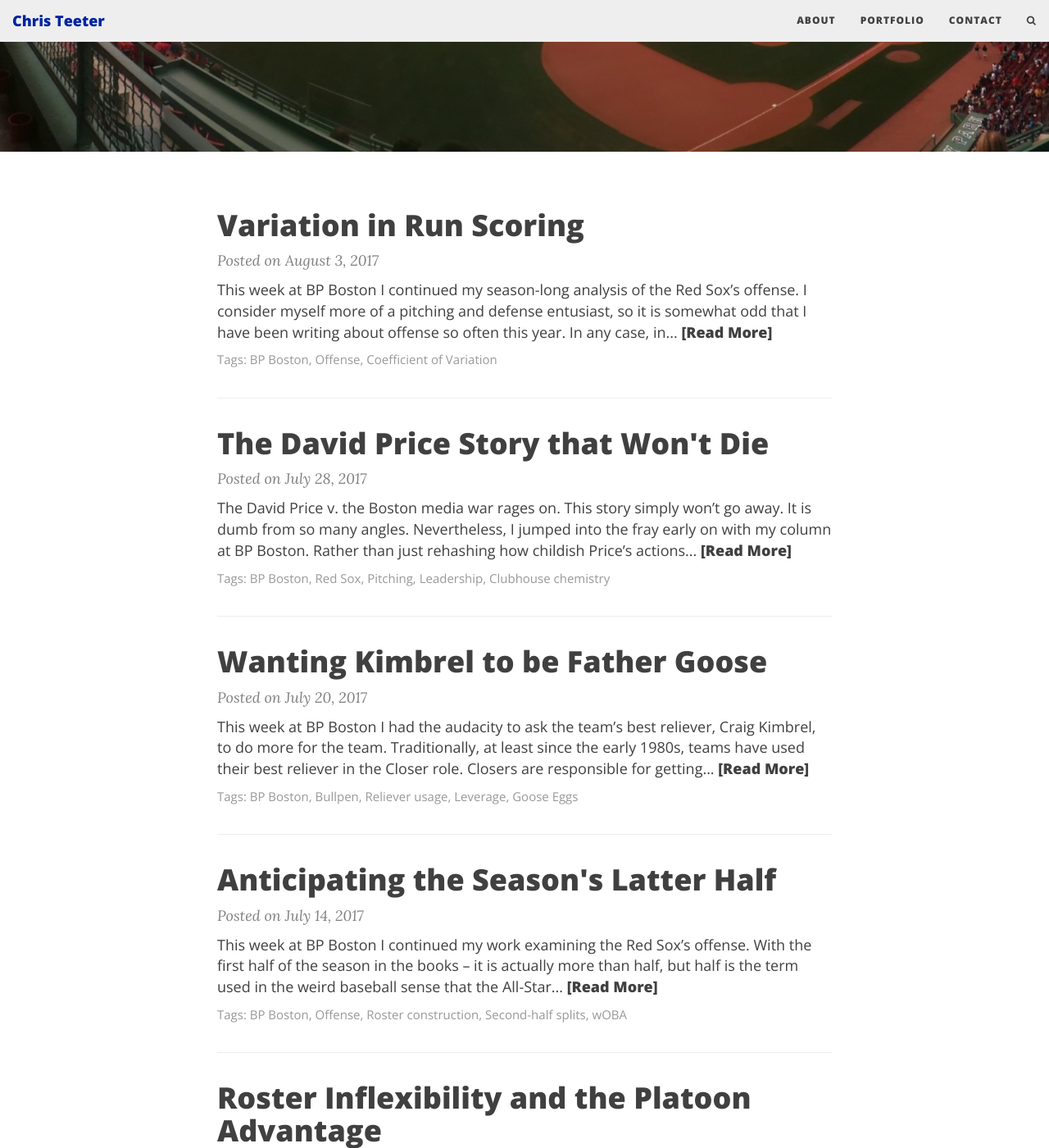
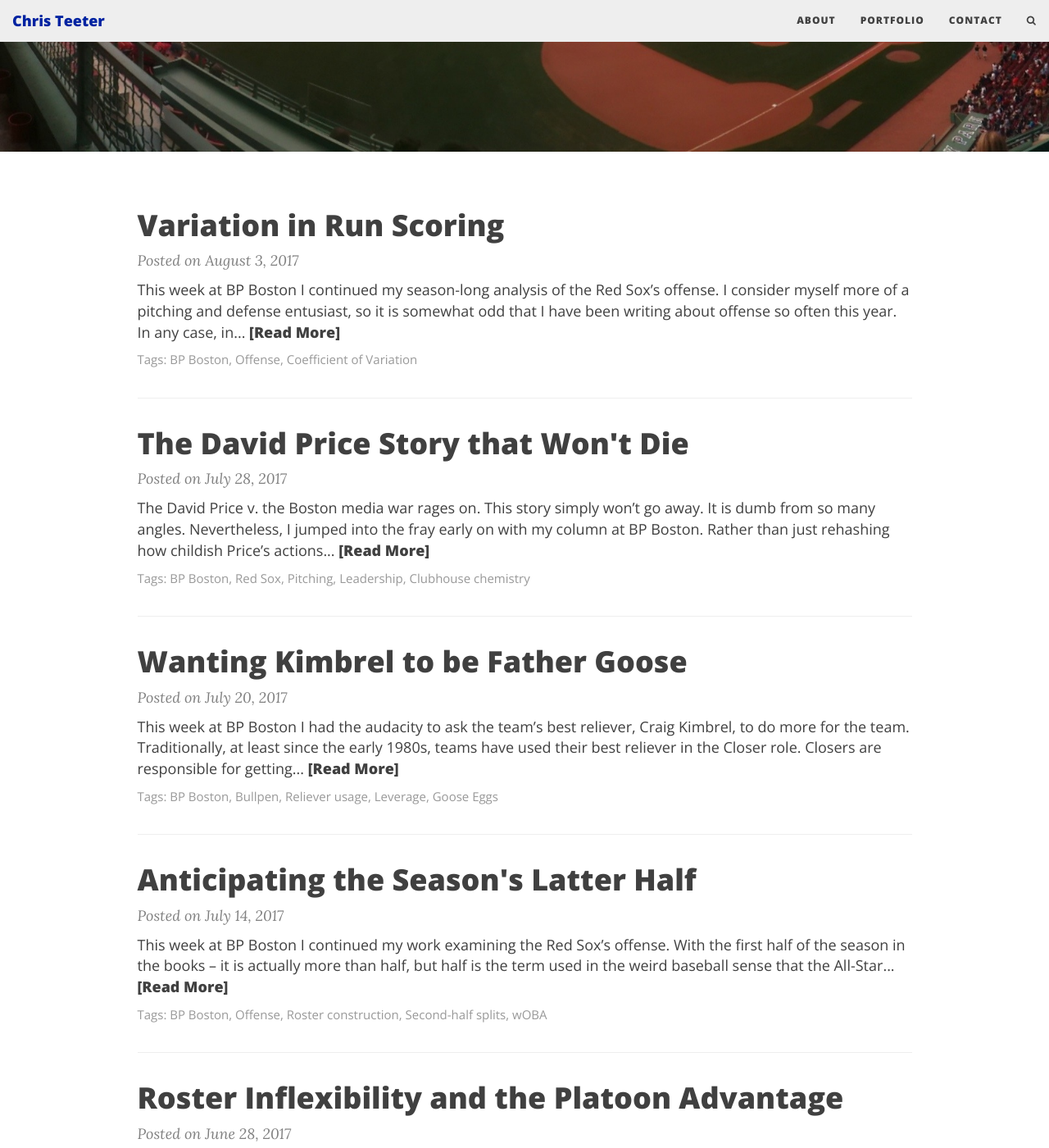
Before and after one commit to cjteeter/cjteeter.github.io, a Jekyll site: the page built from index.html, in a window 1280 px wide and 1400 px high, scrolled down 358 px. Shown: the whole window at 82% size. Built offline with Jekyll 4.4.1, drawn with Linux system fonts in a browser that asks for light colours; nearby versions of some CDN libraries; the list of posts is cut into pages by our own code.

Commit message:
update site appearance

```diff
--- a/_includes/header.html
+++ b/_includes/header.html
@@ -23,7 +23,8 @@
 <div class="big-img intro-header">
   <div class="container">
     <div class="row">
-      <div class="col-lg-8 col-lg-offset-2 col-md-10 col-md-offset-1">
+    <!-- <div class="col-lg-8 col-lg-offset-2 col-md-10 col-md-offset-1"> -->
+      <div class="col-lg-10 col-lg-offset-1 col-md-10 col-md-offset-1">
         <div class="{{ include.type }}-heading">
           <h1>{% if page.title %}{{ page.title }}{% else %}<br/>{% endif %}</h1>
 		  {% if page.subtitle %}
@@ -48,7 +49,8 @@
 <div class="intro-header no-img">
   <div class="container">
     <div class="row">
-      <div class="col-lg-8 col-lg-offset-2 col-md-10 col-md-offset-1">
+      <!-- <div class="col-lg-8 col-lg-offset-2 col-md-10 col-md-offset-1"> -->
+      <div class="col-lg-10 col-lg-offset-1 col-md-10 col-md-offset-1">
         <div class="{{ include.type }}-heading">
           <h1>{% if page.title %}{{ page.title }}{% else %}<br/>{% endif %}</h1>
 		  {% if page.subtitle %}
--- a/_layouts/page.html
+++ b/_layouts/page.html
@@ -6,7 +6,8 @@ layout: base
 
 <div class="container" role="main">
   <div class="row">
-    <div class="col-lg-8 col-lg-offset-2 col-md-10 col-md-offset-1">
+    <!-- <div class="col-lg-8 col-lg-offset-2 col-md-10 col-md-offset-1"> -->
+    <div class="col-lg-10 col-lg-offset-1 col-md-10 col-md-offset-1">
       {{ content }}
 	    {% if page.comments %}
         <div class="disqus-comments">
--- a/_layouts/post.html
+++ b/_layouts/post.html
@@ -6,7 +6,8 @@ layout: base
 
 <div class="container">
   <div class="row">
-    <div class="col-lg-8 col-lg-offset-2 col-md-10 col-md-offset-1">
+    <!-- <div class="col-lg-8 col-lg-offset-2 col-md-10 col-md-offset-1"> -->
+    <div class="col-lg-10 col-lg-offset-1 col-md-10 col-md-offset-1">
 
       <article role="main" class="blog-post">
         {{ content }}
--- a/css/main.css
+++ b/css/main.css
@@ -11,7 +11,7 @@ body {
 }
 p {
   line-height: 1.5;
-  margin: 30px 0;
+  margin: 25px 0;
 }
 p a {
   color: #008AFF;
@@ -692,3 +692,14 @@ td.gutter {
 #social-share-section {
   margin-bottom: 30px;
 }
+
+
+/* --- Contact Form --- */
+
+#contact-form p {
+  margin-bottom: 10px;
+}
+
+#contact-form .form-control {
+  margin-bottom: 15px;
+}
```
